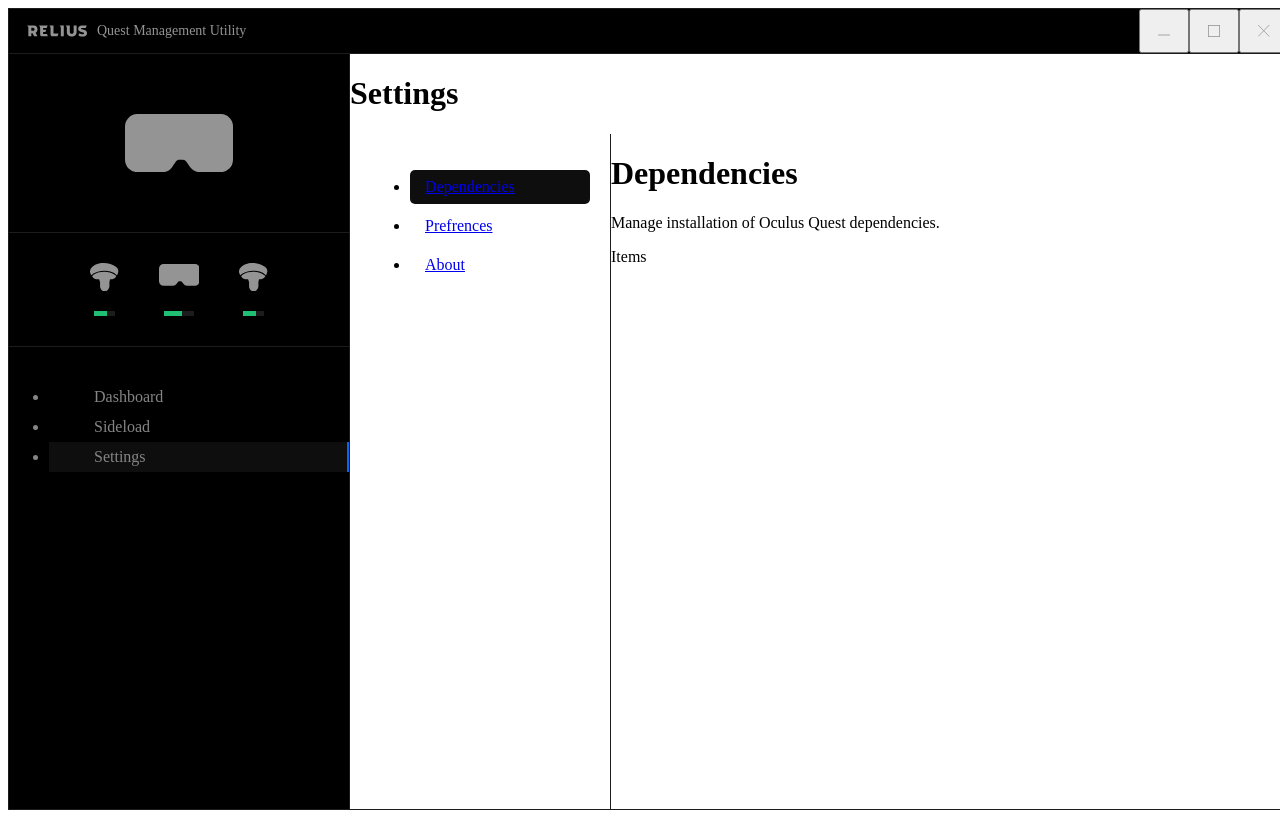
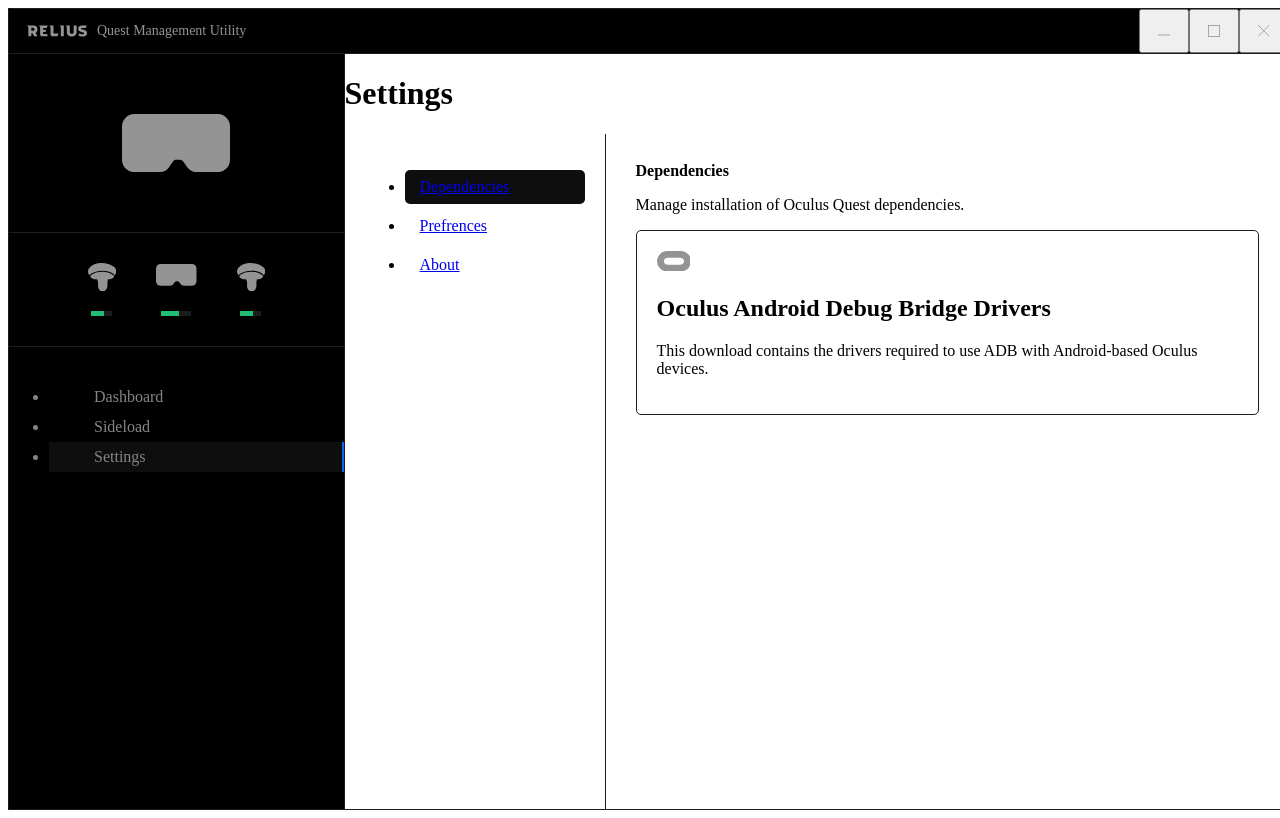
Before and after one commit to markk112/relius-qmu, a Vue app: page /#/ in a window 1280 px wide. Both pictures are taken after a click on the link "Settings". Built offline with nearby package versions, Linux system fonts and the light colour scheme; the HTML template or start-up script is replaced by a standard one.

Commit message:
Settings initial view styling half done

```diff
--- a/src/views/Settings.vue
+++ b/src/views/Settings.vue
@@ -18,7 +18,19 @@
                         <p>Manage installation of Oculus Quest dependencies.</p>
                     </div>
                     <div class="items">
-                        Items
+                        <div class="dep">
+                            <svg xmlns="http://www.w3.org/2000/svg" width="33.906" height="20.486" viewBox="0 0 33.906 20.486">
+                                <path
+                                    id="Path_47"
+                                    data-name="Path 47"
+                                    d="M30.155,2.305A10.235,10.235,0,0,0,26.1.326,12.59,12.59,0,0,0,23.52,0c-.641-.028-1.294-.017-1.938-.017H12.4c-.642,0-1.3,0-1.939.014a12.717,12.717,0,0,0-2.58.331A10.168,10.168,0,0,0,7.89,20.121a12.6,12.6,0,0,0,2.58.327c.641.028,1.3.014,1.939.014H21.6c.641,0,1.3,0,1.939-.014a12.709,12.709,0,0,0,2.579-.327A10.164,10.164,0,0,0,30.155,2.305ZM25.664,12.981a3.507,3.507,0,0,1-1.487.587,10.594,10.594,0,0,1-1.611.068H11.44a10.52,10.52,0,0,1-1.611-.068,3.444,3.444,0,0,1-1.492-.587,3.351,3.351,0,0,1,0-5.515,3.511,3.511,0,0,1,1.488-.587,10.593,10.593,0,0,1,1.611-.068h11.13a10.52,10.52,0,0,1,1.611.068,3.44,3.44,0,0,1,1.487.587,3.361,3.361,0,0,1,1.447,2.758A3.289,3.289,0,0,1,25.664,12.981Z"
+                                    transform="translate(-0.045 0.02)"
+                                    fill="#949494"
+                                />
+                            </svg>
+                            <h2>Oculus Android Debug Bridge Drivers</h2>
+                            <p>This download contains the drivers required to use ADB with Android-based Oculus devices.</p>
+                        </div>
                     </div>
                 </div>
             </div>
@@ -62,5 +74,17 @@
 }
 #settings .subcontent {
     flex: 1;
+    padding: 17px 30px;
+}
+#settings .subcontent .title h1 {
+    font-size: 16px;
+}
+#settings .subcontent .title p {
+    font-size: 16px;
+}
+#settings .subcontent .items .dep {
+    border: 1px solid #1c1c1c;
+    border-radius: 5px;
+    padding: 20px;
 }
 </style>
```
